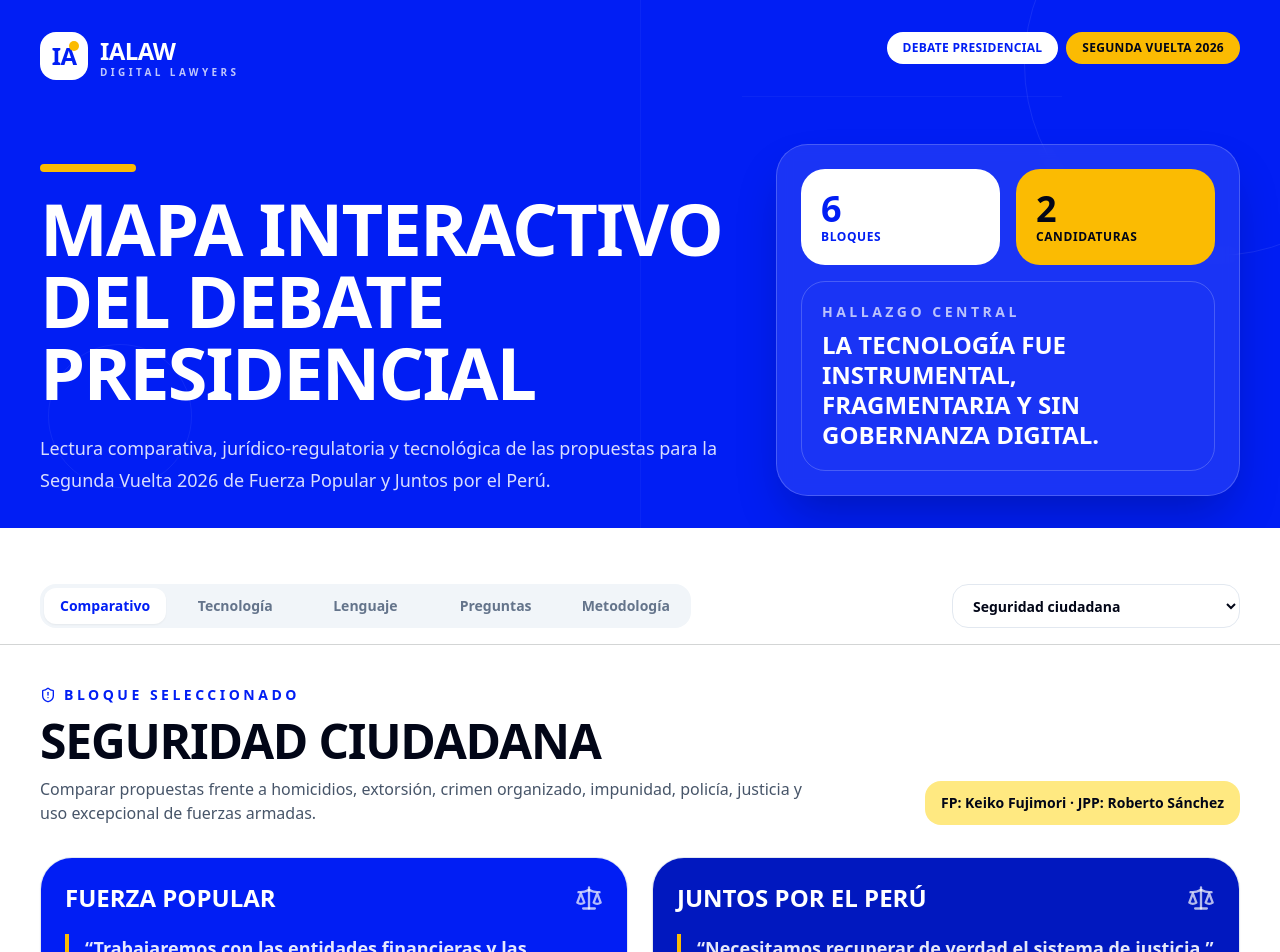
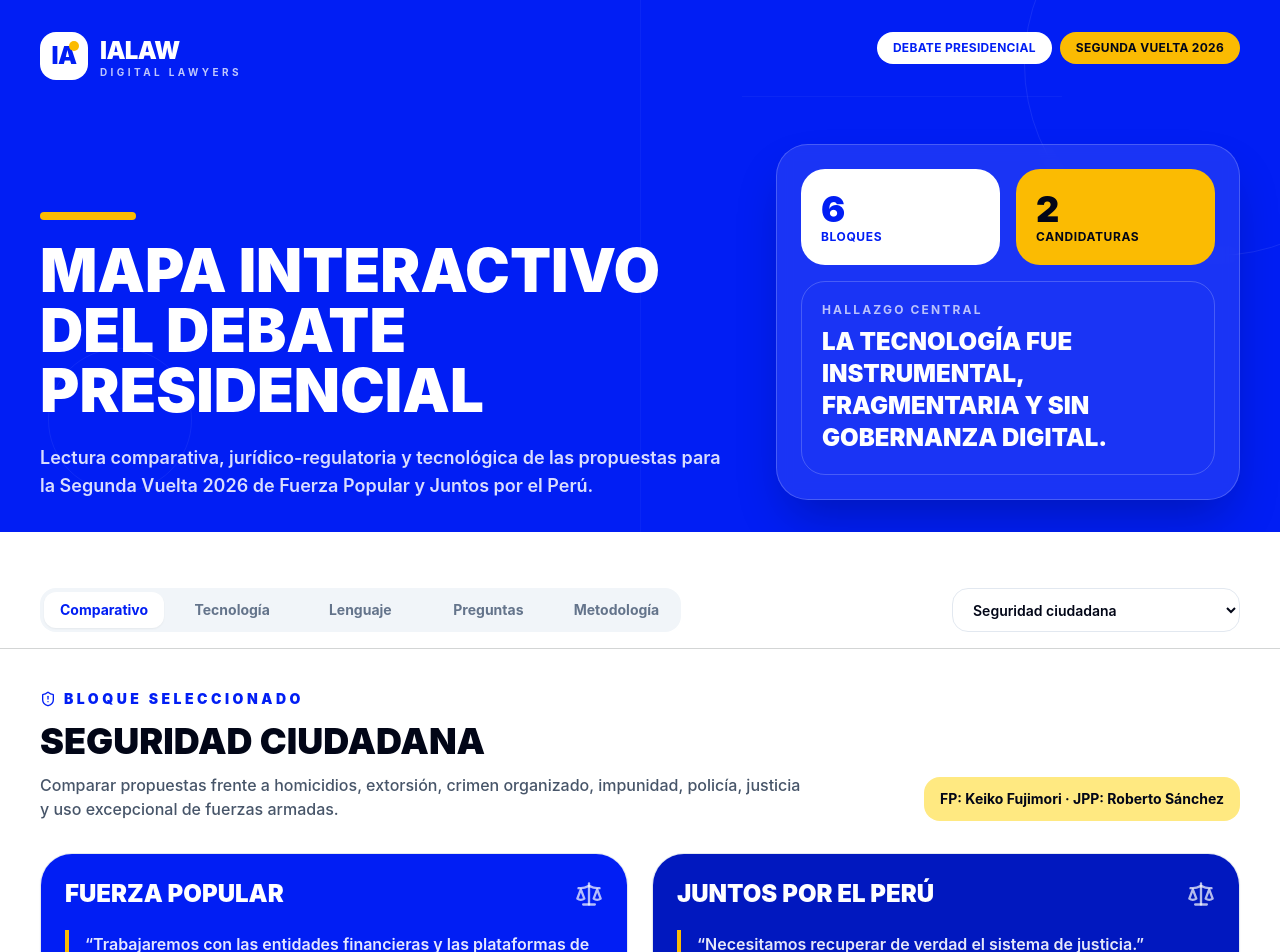
Before and after one commit to fatimatv/debate-presidencial-panel, a Next.js app: page / in a window 1280 px wide. Shown: the top 952 px of the page. Built offline with nearby package versions, Linux system fonts and the light colour scheme.

Commit message:
Ajustar jerarquia tipografica

```diff
--- a/src/app/globals.css
+++ b/src/app/globals.css
@@ -26,7 +26,8 @@
 
 body {
   @apply bg-background text-foreground antialiased;
-  font-family: Inter, Montserrat, Poppins, ui-sans-serif, system-ui, -apple-system, BlinkMacSystemFont, "Segoe UI", sans-serif;
+  font-family: Montserrat, Poppins, "Avenir Next", Inter, ui-sans-serif, system-ui, -apple-system, BlinkMacSystemFont, "Segoe UI", sans-serif;
+  font-feature-settings: "kern";
 }
 
 button,
@@ -35,3 +36,16 @@
 input {
   font: inherit;
 }
+
+.ialaw-panel h1,
+.ialaw-panel h2,
+.ialaw-panel h3,
+.ialaw-panel h4 {
+  letter-spacing: 0;
+  text-wrap: balance;
+}
+
+.ialaw-panel p,
+.ialaw-panel li {
+  text-wrap: pretty;
+}
--- a/src/app/page.tsx
+++ b/src/app/page.tsx
@@ -403,21 +403,21 @@
     <Card className="overflow-hidden">
       <div className="p-6 text-white" style={{ backgroundColor: color }}>
         <div className="flex items-center justify-between gap-4">
-          <h3 className="text-2xl font-black uppercase">{title}</h3>
+          <h3 className="text-xl font-black uppercase md:text-2xl">{title}</h3>
           <Scale className="h-7 w-7 text-white/70" />
         </div>
-        <blockquote className="mt-5 border-l-4 pl-4 text-lg font-semibold text-white/90" style={{ borderColor: YELLOW }}>
+        <blockquote className="mt-5 border-l-4 pl-4 text-base font-semibold leading-7 text-white/90" style={{ borderColor: YELLOW }}>
           “{data.quote}”
         </blockquote>
       </div>
       <div className="space-y-5 p-6">
         <div>
           <div className="text-xs font-black uppercase tracking-widest" style={{ color: GRAY }}>Propuesta principal</div>
-          <p className="mt-1 text-lg font-bold leading-7">{data.main}</p>
+          <p className="mt-1 text-base font-bold leading-7 text-slate-950">{data.main}</p>
         </div>
         <div>
           <div className="text-xs font-black uppercase tracking-widest" style={{ color: GRAY }}>Problema público</div>
-          <p className="mt-1 text-slate-700">{data.problem}</p>
+          <p className="mt-1 text-sm leading-6 text-slate-700">{data.problem}</p>
         </div>
         <div>
           <div className="mb-2 text-xs font-black uppercase tracking-widest" style={{ color: GRAY }}>Instrumentos</div>
@@ -444,7 +444,7 @@
   return (
     <Card>
       <div className="p-6">
-        <h3 className="mb-5 text-2xl font-black uppercase" style={{ color: BLUE }}>{title}</h3>
+        <h3 className="mb-5 text-xl font-black uppercase md:text-2xl" style={{ color: BLUE }}>{title}</h3>
         <ol className="space-y-3">
           {questions.map((question, index) => (
             <li key={question} className="flex gap-3 rounded-2xl bg-slate-50 p-3">
@@ -466,7 +466,7 @@
   const CurrentIcon = current.icon || Vote;
 
   return (
-    <div className="min-h-screen bg-white text-slate-950" style={{ fontFamily: "Montserrat, Poppins, Avenir Next, system-ui, sans-serif" }}>
+    <div className="ialaw-panel min-h-screen bg-white text-slate-950">
       <section className="relative overflow-hidden" style={{ backgroundColor: BLUE }}>
         <div className="absolute inset-0 opacity-20" aria-hidden="true">
           <div className="absolute -right-32 -top-32 h-96 w-96 rounded-full border border-white/40" />
@@ -487,10 +487,10 @@
           <div className="mt-16 grid gap-10 lg:grid-cols-[1.2fr_.8fr] lg:items-end">
             <div>
               <div className="mb-5 h-2 w-24 rounded-full" style={{ backgroundColor: YELLOW }} />
-              <h1 className="max-w-5xl text-5xl font-black uppercase leading-[0.95] tracking-tight text-white md:text-7xl">
+              <h1 className="max-w-5xl text-4xl font-black uppercase leading-[1.02] tracking-normal text-white sm:text-5xl lg:text-6xl">
                 Mapa interactivo del debate presidencial
               </h1>
-              <p className="mt-6 max-w-3xl text-lg leading-8 text-white/85">
+              <p className="mt-6 max-w-3xl text-base font-semibold leading-8 text-white/85 md:text-lg">
                 Lectura comparativa, jurídico-regulatoria y tecnológica de las propuestas para la Segunda Vuelta 2026 de Fuerza Popular y Juntos por el Perú.
               </p>
             </div>
@@ -498,16 +498,16 @@
             <div className="rounded-[2rem] border border-white/20 bg-white/10 p-6 text-white shadow-2xl backdrop-blur">
               <div className="grid grid-cols-2 gap-4">
                 <div className="rounded-3xl bg-white p-5" style={{ color: BLUE }}>
-                  <div className="text-4xl font-black">6</div>
+                  <div className="text-3xl font-black md:text-4xl">6</div>
                   <div className="text-xs font-bold uppercase tracking-wider">bloques</div>
                 </div>
                 <div className="rounded-3xl p-5 text-slate-950" style={{ backgroundColor: YELLOW }}>
-                  <div className="text-4xl font-black">2</div>
+                  <div className="text-3xl font-black md:text-4xl">2</div>
                   <div className="text-xs font-bold uppercase tracking-wider">candidaturas</div>
                 </div>
                 <div className="col-span-2 rounded-3xl border border-white/20 p-5">
-                  <div className="text-sm font-semibold uppercase tracking-[0.25em] text-white/70">Hallazgo central</div>
-                  <div className="mt-2 text-2xl font-black uppercase leading-tight">La tecnología fue instrumental, fragmentaria y sin gobernanza digital.</div>
+                  <div className="text-xs font-bold uppercase tracking-[0.18em] text-white/70">Hallazgo central</div>
+                  <div className="mt-2 text-xl font-black uppercase leading-snug md:text-2xl">La tecnología fue instrumental, fragmentaria y sin gobernanza digital.</div>
                 </div>
               </div>
             </div>
@@ -552,8 +552,8 @@
                   <div className="mb-3 flex items-center gap-2 text-sm font-black uppercase tracking-[0.25em]" style={{ color: BLUE }}>
                     <CurrentIcon className="h-4 w-4" /> Bloque seleccionado
                   </div>
-                  <h2 className="text-4xl font-black uppercase tracking-tight md:text-5xl">{current.title}</h2>
-                  <p className="mt-3 max-w-3xl text-slate-600">{current.objective}</p>
+                  <h2 className="text-3xl font-black uppercase tracking-normal md:text-4xl">{current.title}</h2>
+                  <p className="mt-3 max-w-3xl text-sm font-medium leading-7 text-slate-600 md:text-base">{current.objective}</p>
                 </div>
                 <div className="rounded-2xl px-4 py-3 text-sm font-bold text-slate-950" style={{ backgroundColor: PALE_YELLOW }}>
                   FP: {current.fpName} · JPP: {current.jppName}
@@ -585,8 +585,8 @@
             <motion.section key="tecnologia" initial={{ opacity: 0, y: 12 }} animate={{ opacity: 1, y: 0 }} exit={{ opacity: 0, y: -12 }} className="py-10">
               <div className="mb-8">
                 <div className="mb-3 h-2 w-20 rounded-full" style={{ backgroundColor: YELLOW }} />
-                <h2 className="text-4xl font-black uppercase tracking-tight md:text-5xl">Foco especial en tecnología</h2>
-                <p className="mt-3 max-w-4xl text-slate-600">
+                <h2 className="text-3xl font-black uppercase tracking-normal md:text-4xl">Foco especial en tecnología</h2>
+                <p className="mt-3 max-w-4xl text-sm font-medium leading-7 text-slate-600 md:text-base">
                   El debate mencionó plataformas de pago, telemedicina, internet escolar, apps de inversión, DNI sanitario y digitalización MYPE. Ninguna candidatura presentó una política integral de IA, datos, ciberseguridad o gobierno digital.
                 </p>
               </div>
@@ -605,7 +605,7 @@
                             Claridad {item.clarity}/5
                           </div>
                         </div>
-                        <h3 className="text-xl font-black uppercase">{item.name}</h3>
+                        <h3 className="text-lg font-black uppercase">{item.name}</h3>
                         <p className="mt-3 text-sm leading-6 text-slate-600"><strong>Riesgo:</strong> {item.risk}</p>
                         <p className="mt-2 text-sm leading-6 text-slate-600"><strong>Impacto:</strong> {item.impact}</p>
                       </div>
@@ -618,7 +618,7 @@
                 <div className="grid gap-8 lg:grid-cols-[.8fr_1.2fr] lg:items-center">
                   <div>
                     <div className="mb-3 text-sm font-black uppercase tracking-[0.25em] text-white/70">Radar de ausencias</div>
-                    <h3 className="text-3xl font-black uppercase leading-tight">Lo no dicho es políticamente relevante</h3>
+                    <h3 className="text-2xl font-black uppercase leading-snug md:text-3xl">Lo no dicho es políticamente relevante</h3>
                     <p className="mt-4 text-white/80">
                       Digitalizar seguridad, salud, educación o MYPEs sin gobernanza de datos puede producir más eficiencia, pero también más vigilancia, filtraciones o decisiones opacas.
                     </p>
@@ -643,7 +643,7 @@
                   <div className="mb-3 flex items-center gap-2 text-sm font-black uppercase tracking-[0.25em]" style={{ color: BLUE }}>
                     <BookOpen className="h-4 w-4" /> Cómo se puntuó
                   </div>
-                  <h2 className="text-4xl font-black uppercase tracking-tight md:text-5xl">Metodología de análisis</h2>
+                  <h2 className="text-3xl font-black uppercase tracking-normal md:text-4xl">Metodología de análisis</h2>
                 </div>
                 <p className="text-sm leading-6 text-slate-600">
                   La plataforma usa exclusivamente la transcripción del debate como fuente principal. No incorpora propuestas externas, promesas de campaña no mencionadas ni información de prensa. La puntuación no mide simpatía política: mide calidad técnica observable en el debate.
@@ -669,7 +669,7 @@
               </section>
 
               <section className="mt-10 space-y-5">
-                <h3 className="text-2xl font-black uppercase" style={{ color: BLUE }}>Regla de evidencia</h3>
+                <h3 className="text-xl font-black uppercase md:text-2xl" style={{ color: BLUE }}>Regla de evidencia</h3>
                 <div className="grid gap-4 md:grid-cols-2 xl:grid-cols-4">
                   {evidenceRules.map((rule) => (
                     <Card key={rule.label}>
@@ -677,7 +677,7 @@
                         <div className="mb-3 flex h-10 w-10 items-center justify-center rounded-2xl" style={{ backgroundColor: BLUE }}>
                           <CheckCircle2 className="h-5 w-5 text-white" />
                         </div>
-                        <h4 className="text-lg font-black uppercase">{rule.label}</h4>
+                        <h4 className="text-base font-black uppercase">{rule.label}</h4>
                         <p className="mt-3 text-sm leading-6 text-slate-600">{rule.text}</p>
                       </div>
                     </Card>
@@ -686,12 +686,12 @@
               </section>
 
               <section className="mt-10 space-y-5">
-                <h3 className="text-2xl font-black uppercase" style={{ color: BLUE }}>Escala 1 a 5</h3>
+                <h3 className="text-xl font-black uppercase md:text-2xl" style={{ color: BLUE }}>Escala 1 a 5</h3>
                 <div className="grid gap-4 md:grid-cols-5">
                   {scoring.map((item) => (
                     <Card key={item.score} className="overflow-hidden">
                       <div className="p-5 text-white" style={{ backgroundColor: item.score === 5 ? BLUE : DEEP_BLUE }}>
-                        <div className="text-5xl font-black">{item.score}</div>
+                        <div className="text-4xl font-black md:text-5xl">{item.score}</div>
                         <div className="mt-1 text-sm font-black uppercase tracking-widest" style={{ color: YELLOW }}>{item.label}</div>
                       </div>
                       <div className="p-5 text-sm leading-6 text-slate-600">{item.detail}</div>
@@ -701,12 +701,12 @@
               </section>
 
               <section className="mt-10 space-y-5">
-                <h3 className="text-2xl font-black uppercase" style={{ color: BLUE }}>Criterios evaluados</h3>
+                <h3 className="text-xl font-black uppercase md:text-2xl" style={{ color: BLUE }}>Criterios evaluados</h3>
                 <div className="grid gap-5 lg:grid-cols-2">
                   {methodologyCriteria.map((criterion) => (
                     <Card key={criterion.name}>
                       <div className="p-6">
-                        <h4 className="text-xl font-black uppercase" style={{ color: BLUE }}>{criterion.name}</h4>
+                        <h4 className="text-lg font-black uppercase" style={{ color: BLUE }}>{criterion.name}</h4>
                         <p className="mt-3 text-sm font-semibold leading-6 text-slate-700">{criterion.question}</p>
                         <div className="mt-5 grid gap-3 sm:grid-cols-2">
                           <div className="rounded-2xl border border-emerald-200 bg-emerald-50 p-4">
@@ -728,7 +728,7 @@
                 <div className="grid gap-5 lg:grid-cols-[0.35fr_1fr] lg:items-center">
                   <div>
                     <div className="mb-3 h-2 w-20 rounded-full" style={{ backgroundColor: YELLOW }} />
-                    <h3 className="text-2xl font-black uppercase">Nota final</h3>
+                    <h3 className="text-xl font-black uppercase md:text-2xl">Nota final</h3>
                   </div>
                   <p className="text-sm font-semibold leading-7 text-white/85">
                     La calificación final es un promedio simple de siete criterios. Una candidatura puede puntuar mejor por concreción discursiva aunque otra tenga un diagnóstico más amplio. La escala premia propuestas que permiten ser auditadas: responsable, instrumento, presupuesto, plazo, indicadores y salvaguardas jurídicas.
@@ -746,7 +746,7 @@
                     <div className="mb-4 flex items-center gap-2 text-sm font-black uppercase tracking-[0.25em]" style={{ color: BLUE }}>
                       <BarChart3 className="h-4 w-4" /> Escala 1 a 5
                     </div>
-                    <h2 className="text-4xl font-black uppercase">Evaluación comparativa</h2>
+                    <h2 className="text-3xl font-black uppercase md:text-4xl">Evaluación comparativa</h2>
                     <div className="mt-6 h-[420px]">
                       <ResponsiveContainer width="100%" height="100%">
                         <RadarChart data={evaluation} outerRadius="75%">
@@ -767,11 +767,11 @@
                     <div className="text-sm font-black uppercase tracking-[0.25em] text-white/70">Resultado técnico agregado</div>
                     <div className="mt-5 grid grid-cols-2 gap-4">
                       <div className="rounded-3xl bg-white p-5" style={{ color: BLUE }}>
-                        <div className="text-5xl font-black">3.1</div>
+                        <div className="text-4xl font-black md:text-5xl">3.1</div>
                         <div className="font-bold uppercase">FP</div>
                       </div>
                       <div className="rounded-3xl p-5 text-slate-950" style={{ backgroundColor: YELLOW }}>
-                        <div className="text-5xl font-black">2.8</div>
+                        <div className="text-4xl font-black md:text-5xl">2.8</div>
                         <div className="font-bold uppercase">JPP</div>
                       </div>
                     </div>
@@ -804,8 +804,8 @@
           {view === "palabras" && (
             <motion.section key="palabras" initial={{ opacity: 0, y: 12 }} animate={{ opacity: 1, y: 0 }} exit={{ opacity: 0, y: -12 }} className="py-10">
               <div className="mb-8">
-                <h2 className="text-4xl font-black uppercase tracking-tight md:text-5xl">Lenguaje y énfasis discursivo</h2>
-                <p className="mt-3 max-w-4xl text-slate-600">
+                <h2 className="text-3xl font-black uppercase tracking-normal md:text-4xl">Lenguaje y énfasis discursivo</h2>
+                <p className="mt-3 max-w-4xl text-sm font-medium leading-7 text-slate-600 md:text-base">
                   Se agruparon términos equivalentes y se excluyeron palabras vacías. Los resultados son aproximados por ruido de transcripción y bloques informativos del debate.
                 </p>
               </div>
@@ -830,13 +830,13 @@
               <div className="mt-6 grid gap-4 md:grid-cols-2">
                 <Card>
                   <div className="p-6">
-                    <h3 className="text-xl font-black uppercase" style={{ color: BLUE }}>Fuerza Popular</h3>
+                    <h3 className="text-lg font-black uppercase" style={{ color: BLUE }}>Fuerza Popular</h3>
                     <p className="mt-3 text-slate-600">Predomina el marco “orden versus caos”, con énfasis en empleo, seguridad, educación, salud, inversión y gestión.</p>
                   </div>
                 </Card>
                 <Card>
                   <div className="p-6">
-                    <h3 className="text-xl font-black uppercase" style={{ color: BLUE }}>Juntos por el Perú</h3>
+                    <h3 className="text-lg font-black uppercase" style={{ color: BLUE }}>Juntos por el Perú</h3>
                     <p className="mt-3 text-slate-600">Predomina la lectura de democracia, derechos, justicia, Estado, corrupción, descentralización y recuperación institucional.</p>
                   </div>
                 </Card>
@@ -850,7 +850,7 @@
                 <div className="mb-3 flex items-center gap-2 text-sm font-black uppercase tracking-[0.25em]" style={{ color: BLUE }}>
                   <FileQuestion className="h-4 w-4" /> Segunda ronda
                 </div>
-                <h2 className="text-4xl font-black uppercase tracking-tight md:text-5xl">Preguntas que faltan</h2>
+                <h2 className="text-3xl font-black uppercase tracking-normal md:text-4xl">Preguntas que faltan</h2>
               </div>
 
               <div className="grid gap-6 lg:grid-cols-2">
```
